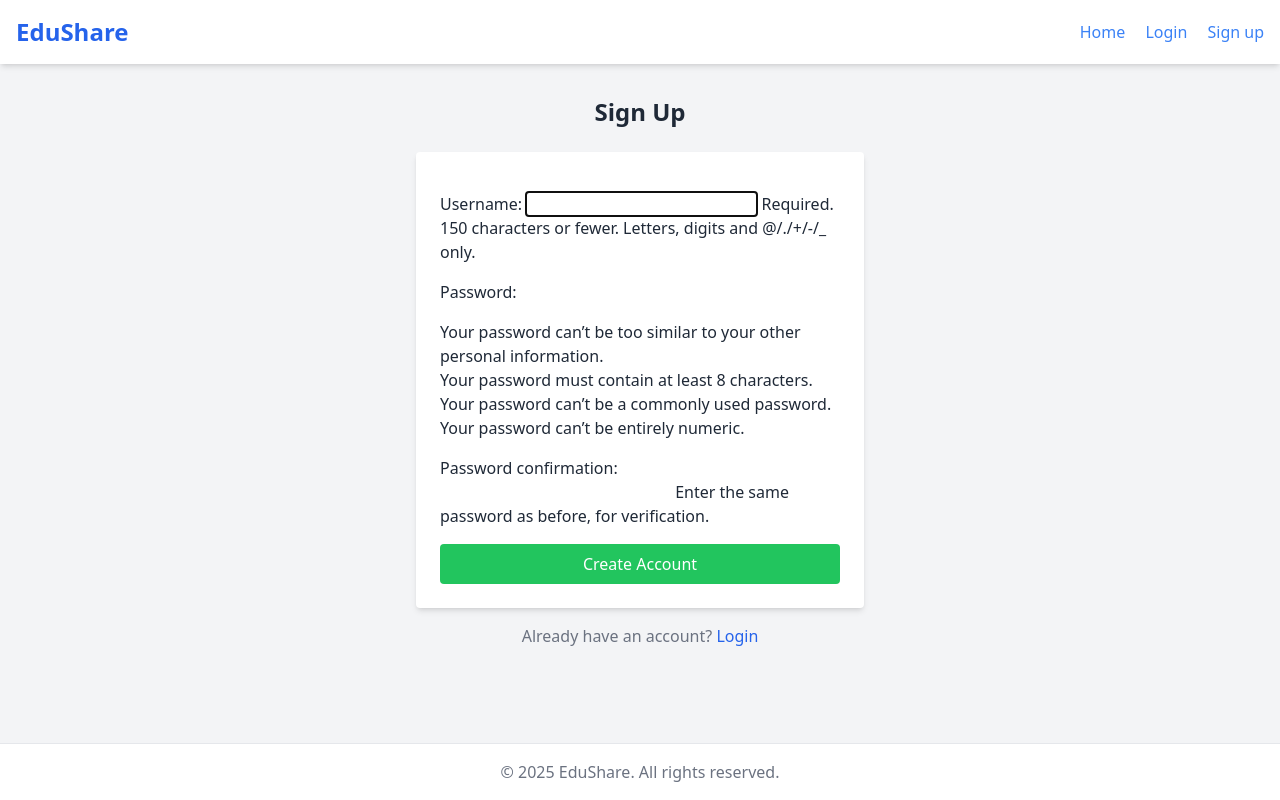
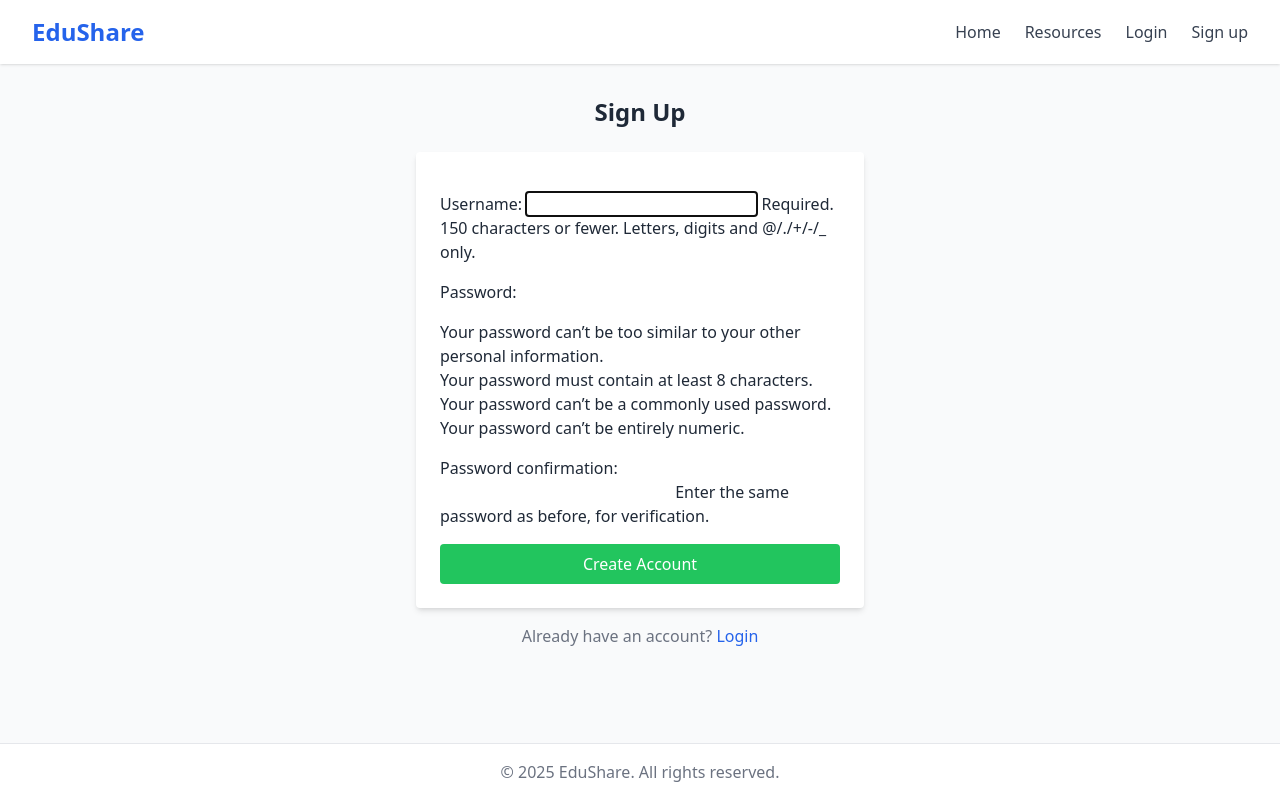
Before and after one commit to Mahdifun-dev/django-beginner, a Django app: page /accounts/signup/ in a window 1280 px wide. Run offline with Django 4.2, Linux system fonts and the light colour scheme; some libraries are stand-ins or nearby versions.

Commit message:
change style

```diff
--- a/app/resources/templates/base.html
+++ b/app/resources/templates/base.html
@@ -2,36 +2,112 @@
 <html lang="en">
 <head>
   <meta charset="UTF-8">
-    <title>{% block title %}My Educational Site{% endblock %}</title>
+  <title>{% block title %}EduShare{% endblock %}</title>
+  <meta name="viewport" content="width=device-width, initial-scale=1.0">
+  <!-- Tailwind via CDN -->
   <script src="https://cdn.tailwindcss.com"></script>
+  <script>
+    tailwind.config = {
+      theme: {
+        extend: {
+          colors: { primary: '#2563eb' }
+        }
+      }
+    }
+  </script>
 </head>
-<body class="bg-gray-100 text-gray-800 min-h-screen flex flex-col">
+<body class="bg-gray-50 text-gray-800 min-h-screen flex flex-col">
 
-    <header class="bg-white shadow-md p-4">
-        <div class="container mx-auto flex justify-between items-center">
-            <h1 class="text-2xl font-bold text-blue-600">EduShare</h1>
-            <nav class="space-x-4">
-                <a href="{% url 'resource_list' %}" class="text-blue-500 hover:underline">Home</a>
+  <!-- Header / Navbar -->
+  <header class="bg-white shadow">
+    <div class="max-w-7xl mx-auto px-4 sm:px-6 lg:px-8">
+      <div class="flex justify-between items-center py-4">
+        <a href="{% url 'home' %}" class="text-2xl font-bold text-primary">EduShare</a>
+
+        <!-- Desktop Menu -->
+        <nav class="hidden md:flex space-x-6 items-center">
+          <a href="{% url 'home' %}"
+             class="text-gray-700 hover:text-primary {% if request.resolver_match.url_name == 'home' %}font-semibold{% endif %}">
+            Home
+          </a>
+          <a href="{% url 'resource_list' %}"
+             class="text-gray-700 hover:text-primary {% if request.resolver_match.url_name == 'resource_list' %}font-semibold{% endif %}">
+            Resources
+          </a>
           {% if user.is_authenticated %}
-                    <a href="{% url 'upload_resource' %}" class="text-green-500 hover:underline">Upload</a>
+            <a href="{% url 'upload_resource' %}"
+               class="text-gray-700 hover:text-primary">
+              Upload
+            </a>
             <form action="{% url 'logout' %}" method="post" class="inline">
               {% csrf_token %}
-                        <button type="submit" class="text-red-500 hover:underline">Logout</button>
+              <button type="submit"
+                      class="text-red-600 hover:text-red-800 font-medium">
+                Logout
+              </button>
+            </form>
+            <span class="ml-4 text-gray-500">Hi, {{ user.username }}</span>
+          {% else %}
+            <a href="{% url 'login' %}" class="text-gray-700 hover:text-primary">Login</a>
+            <a href="{% url 'signup' %}" class="text-gray-700 hover:text-primary">Sign up</a>
+          {% endif %}
+        </nav>
+
+        <!-- Mobile Menu Button -->
+        <div class="md:hidden">
+          <button id="menu-toggle" class="focus:outline-none">
+            <svg class="w-6 h-6 text-gray-700" fill="none" stroke="currentColor" viewBox="0 0 24 24">
+              <path id="menu-open" stroke-linecap="round" stroke-linejoin="round" stroke-width="2"
+                    d="M4 6h16M4 12h16M4 18h16" />
+              <path id="menu-close" class="hidden" stroke-linecap="round" stroke-linejoin="round" stroke-width="2"
+                    d="M6 18L18 6M6 6l12 12" />
+            </svg>
+          </button>
+        </div>
+      </div>
+    </div>
+
+    <!-- Mobile Menu -->
+    <nav id="mobile-menu" class="hidden bg-white border-t border-gray-200">
+      <div class="px-4 py-3 space-y-2">
+        <a href="{% url 'home' %}" class="block text-gray-700 hover:text-primary">Home</a>
+        <a href="{% url 'resource_list' %}" class="block text-gray-700 hover:text-primary">Resources</a>
+        {% if user.is_authenticated %}
+          <a href="{% url 'upload_resource' %}" class="block text-gray-700 hover:text-primary">Upload</a>
+          <form action="{% url 'logout' %}" method="post">
+            {% csrf_token %}
+            <button type="submit" class="w-full text-left text-red-600 hover:text-red-800">Logout</button>
           </form>
         {% else %}
-                    <a href="{% url 'login' %}" class="text-blue-500 hover:underline">Login</a>
-                    <a href="{% url 'signup' %}" class="text-blue-500 hover:underline">Sign up</a>
+          <a href="{% url 'login' %}" class="block text-gray-700 hover:text-primary">Login</a>
+          <a href="{% url 'signup' %}" class="block text-gray-700 hover:text-primary">Sign up</a>
         {% endif %}
+      </div>
     </nav>
-        </div>
   </header>
 
-    <main class="flex-grow container mx-auto py-8 px-4">
+  <!-- Main Content -->
+  <main class="flex-grow max-w-7xl mx-auto px-4 sm:px-6 lg:px-8 py-8">
     {% block content %}{% endblock %}
   </main>
 
-    <footer class="bg-white text-center text-gray-500 py-4 border-t">
-        © 2025 EduShare. All rights reserved.
+  <!-- Footer -->
+  <footer class="bg-white border-t text-center text-gray-500 py-4">
+    &copy; 2025 EduShare. All rights reserved.
   </footer>
+
+  <!-- Mobile Menu Toggle Script -->
+  <script>
+    const toggleButton = document.getElementById('menu-toggle');
+    const mobileMenu = document.getElementById('mobile-menu');
+    const openIcon = document.getElementById('menu-open');
+    const closeIcon = document.getElementById('menu-close');
+
+    toggleButton.addEventListener('click', () => {
+      mobileMenu.classList.toggle('hidden');
+      openIcon.classList.toggle('hidden');
+      closeIcon.classList.toggle('hidden');
+    });
+  </script>
 </body>
 </html>
```
Lines whose indentation alone changed are shown as unchanged.
